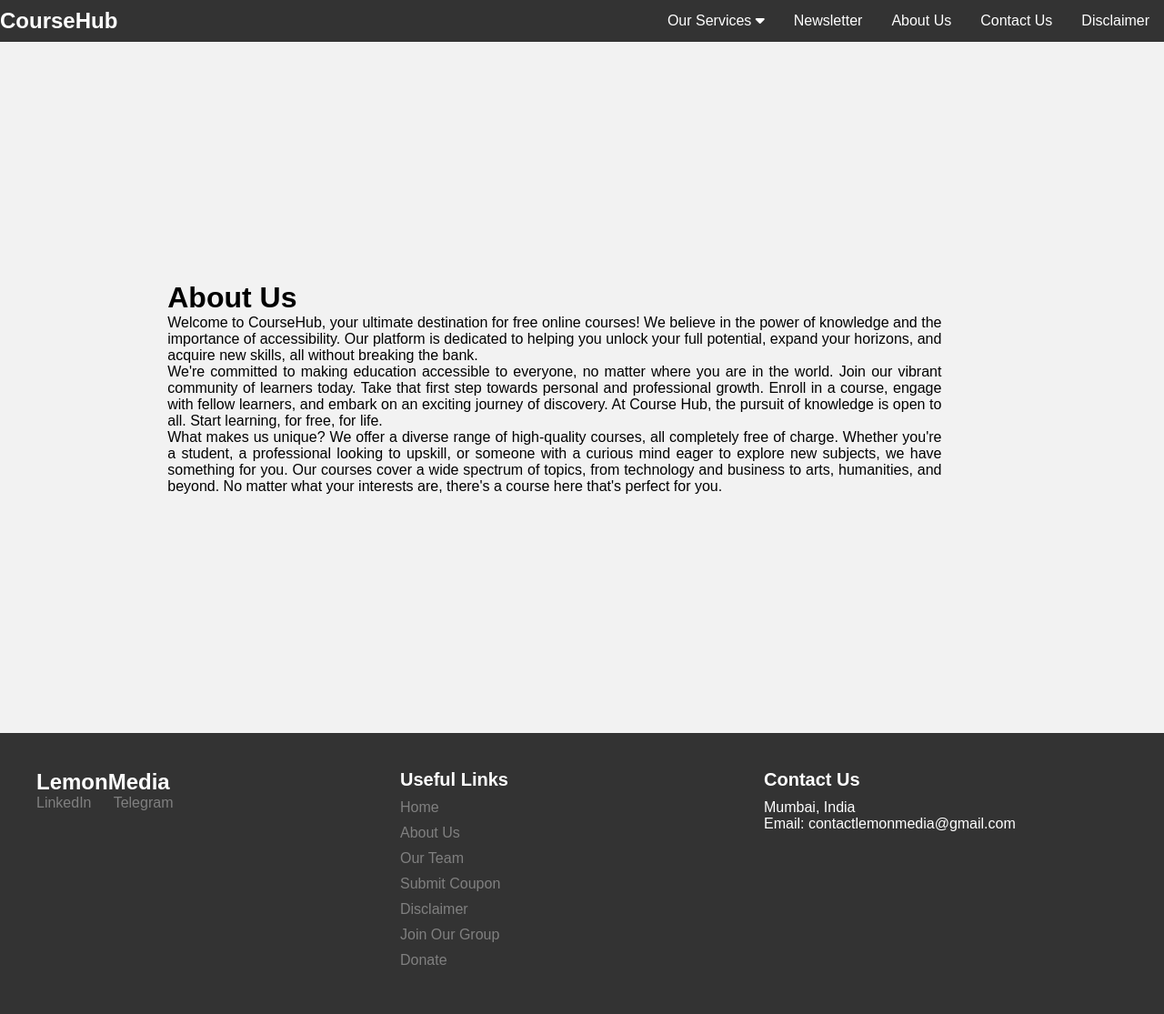
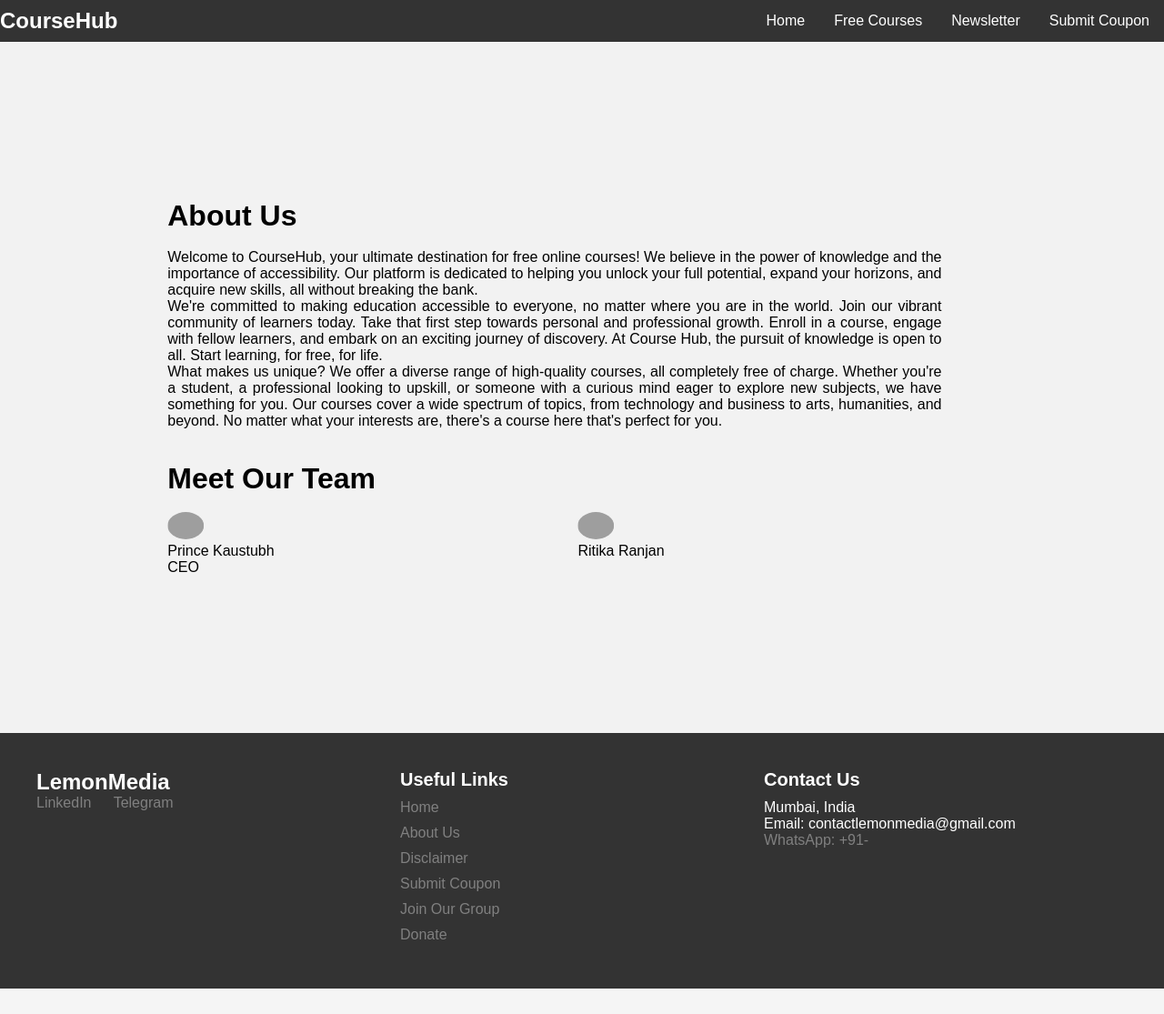
Before and after one commit to tanishka2004/courses-website, a Flask app: page /about in a window 1280 px wide. Shown: the whole page at 91% size. After the commit the page ends 1087 px from the top, so only its background shows below. Run offline with Flask 3, Linux system fonts and the light colour scheme; grey boxes are pictures that could not be loaded.

Commit message:
added visual changes

```diff
--- a/static/css/styles.css
+++ b/static/css/styles.css
@@ -188,6 +188,11 @@
 
 .product-button:hover {
     background-color: #e54924;
+}
+
+#team-members {
+    display: flex;
+    justify-content: space-between;
 }
 
 /* Style for the anchor element inside the button with class "product-button" */
@@ -387,7 +392,7 @@
 
   main {
     overflow: hidden;
-    min-height: 95vh;
+    min-height: 120vh;
     }
 
     #courses {
@@ -428,7 +433,7 @@
 }
 
 .avatar {
-    width: 40%;
+    width: 50%;
     border-radius: 50%;
     border: white 3;
 }
--- a/templates/about_us.html
+++ b/templates/about_us.html
@@ -3,6 +3,7 @@
 <div id="about-us">
     <div>
         <h1>About Us</h1>
+        <br />
         <p>Welcome to {{params["title"]}}, your ultimate destination for free online courses! We believe in the power of
             knowledge and the importance of accessibility. Our platform is dedicated to helping you unlock your full
             potential, expand your horizons, and acquire new skills, all without breaking the bank.</p>
@@ -15,6 +16,21 @@
             new subjects, we have something for you. Our courses cover a wide spectrum of topics, from technology and
             business to arts, humanities, and beyond. No matter what your interests are, there's a course here that's
             perfect for you.</p>
+        <br />
+        <br />
+        <h1>Meet Our Team</h1>
+        <br />
+        <div id="team-members">
+            <div class="team-card">
+                <img src="https://media.licdn.com/dms/image/D5603AQE1_-xGD6AHkw/profile-displayphoto-shrink_800_800/0/1682958185650?e=2147483647&v=beta&t=TmF0scVjqdUyywr6T7Zlqw28T8sucXSn99Es-6cmIiQ" alt="DP Image" class="avatar"/>
+                <p>Prince Kaustubh</p>
+                <p>CEO</p>
+            </div>
+            <div class="team-card">
+                <img src="https://media.licdn.com/dms/image/C5603AQEVhezQLymUKg/profile-displayphoto-shrink_800_800/0/1641812486460?e=2147483647&v=beta&t=IjtloBlnUfzijgc6V-2Ka0GRzeDkysd44D2u9aVzfc4" alt="DP Image" class="avatar"/>
+                <p>Ritika Ranjan</p>
+            </div>
+        </div>
     </div>
 </div>
 {% endblock %}
--- a/templates/layout.html
+++ b/templates/layout.html
@@ -17,19 +17,10 @@
         </div>
         <div class="nav-area">
             <div class="navbar">
-                <div class="dropdown">
-                    <button class="dropbtn">Our Services
-                        <i class="fa fa-caret-down"></i>
-                    </button>
-                    <div class="dropdown-content">
-                        <a href="/">Free Udemy Courses</a>
-                        <a href="#">Internships</a>
-                    </div>
-                </div>
+                <a href="/">Home</a>
+                <a href="/">Free Courses</a>
                 <a href="/newsletter">Newsletter</a>
-                <a href="/about">About Us</a>
-                <a href="/contact_us">Contact Us</a>
-                <a href="/disclaimer">Disclaimer</a>
+                <a href="https://forms.gle/W4kq9Ag8WkrMoGF69" target="_blank">Submit Coupon</a>
             </div>
             <!-- <div id="search-area">
                 <form>
@@ -58,11 +49,9 @@
                 <ul>
                     <li><a href="/">Home</a></li>
                     <li><a href="/about">About Us</a></li>
-                    <li><a href="/disclaimer">Our Team</a></li>
+                    <li><a href="/disclaimer">Disclaimer</a></li>
                     <li><a href="https://forms.gle/W4kq9Ag8WkrMoGF69" target="_blank">Submit Coupon</a></li>
-                    <li><a href="/disclaimer">Disclaimer</a></li>
-                    <li><a href="https://chat.whatsapp.com/GqXD9WguuEl4plWgKGLMVn" target="_blank">Join Our Group</a>
-                    </li>
+                    <li><a href="https://chat.whatsapp.com/GqXD9WguuEl4plWgKGLMVn" target="_blank">Join Our Group</a></li>
                     <li><a href="#">Donate</a></li>
                 </ul>
             </div>
@@ -70,6 +59,7 @@
                 <h3>Contact Us</h3>
                 <p>Mumbai, India</p>
                 <p>Email: contactlemonmedia@gmail.com</p>
+                <p><a href="wa.me/+91">WhatsApp: +91-</a> </p>
             </div>
         </div>
     </footer>
```
